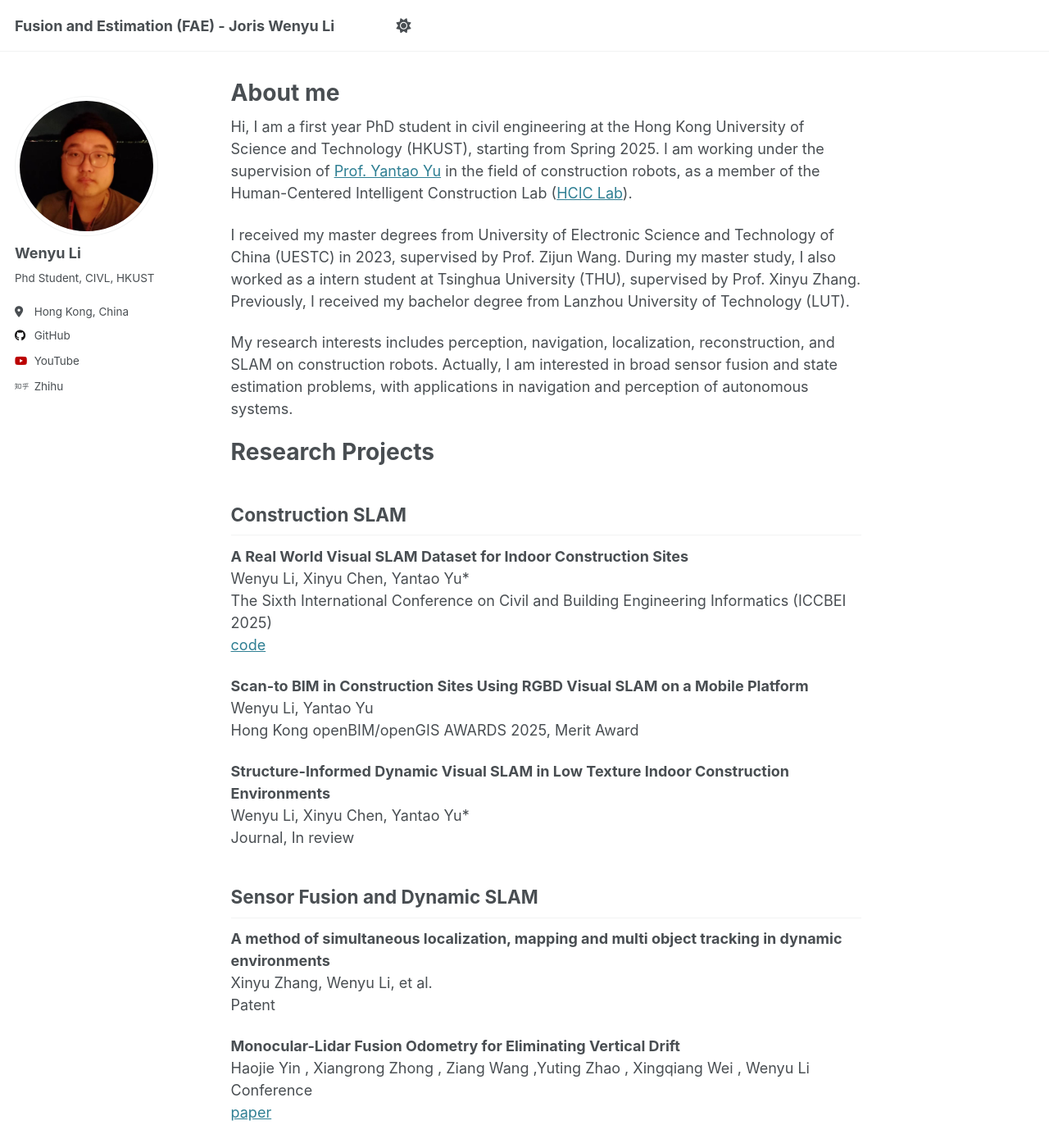
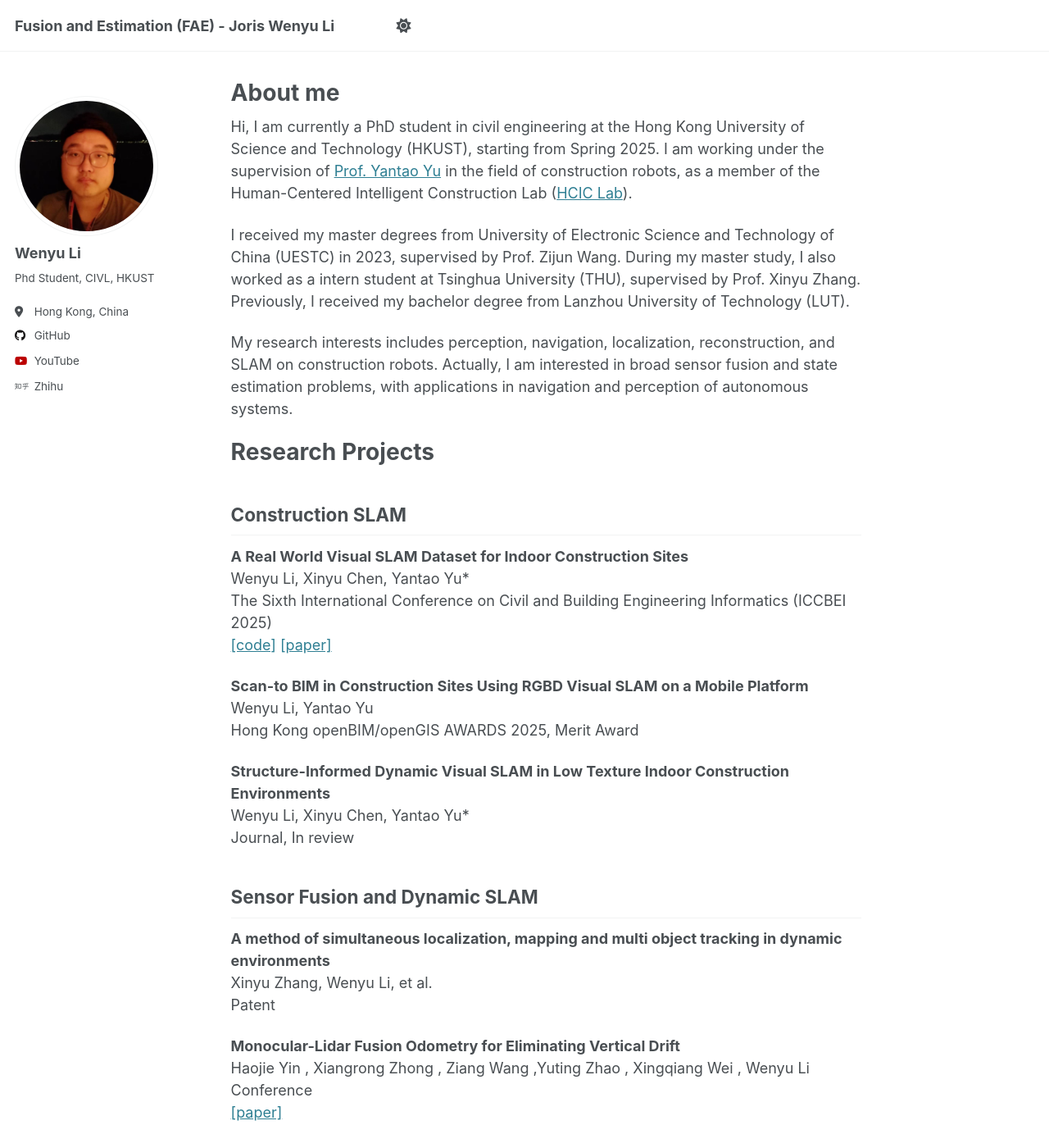
Before and after one commit to WenyuLWY/WenyuLWY.github.io, a Jekyll site: the page built from _pages/about.md, in a window 1280 px wide and 1400 px high. Shown: the whole window at 82% size. Built offline with Jekyll 4.4.1, drawn with Linux system fonts in a browser that asks for light colours; some of the changed text lies outside the part shown.

Commit message:
Update about.md

```diff
--- a/_pages/about.md
+++ b/_pages/about.md
@@ -7,7 +7,7 @@ redirect_from:
   - /about.html
 ---
 
-Hi, I am a first year PhD student in civil engineering at the Hong Kong University of Science and Technology (HKUST), starting from Spring 2025. I am working under the supervision of [Prof. Yantao Yu](https://ce.hkust.edu.hk/people/yantao-yu-yuyantao) in the field of construction robots, as a member of the Human-Centered Intelligent Construction Lab ([HCIC Lab](https://yantaolab.github.io/)).
+Hi, I am currently a PhD student in civil engineering at the Hong Kong University of Science and Technology (HKUST), starting from Spring 2025. I am working under the supervision of [Prof. Yantao Yu](https://ce.hkust.edu.hk/people/yantao-yu-yuyantao) in the field of construction robots, as a member of the Human-Centered Intelligent Construction Lab ([HCIC Lab](https://yantaolab.github.io/)).
 
 I received my master degrees from University of Electronic Science and Technology of China (UESTC) in 2023, supervised by Prof. Zijun Wang. During my master study, I also worked as a intern student at Tsinghua University (THU),  supervised by Prof. Xinyu Zhang. Previously, I received my bachelor degree from Lanzhou University of Technology (LUT).
 
@@ -25,7 +25,7 @@ Construction SLAM
 **A Real World Visual SLAM Dataset for Indoor Construction Sites**
 Wenyu Li, Xinyu Chen, Yantao Yu*
 The Sixth International Conference on Civil and Building Engineering Informatics (ICCBEI 2025)
-[code](https://github.com/WenyuLWY/HCIC-Construction-VSLAM-Dataset)
+[[code]](https://github.com/WenyuLWY/HCIC-Construction-VSLAM-Dataset) [[paper]](https://easychair.org/publications/paper/wQ3d/download)
 
 
 **Scan-to BIM in Construction Sites Using RGBD Visual SLAM on a Mobile Platform**
@@ -45,17 +45,17 @@ Patent
 **Monocular-Lidar Fusion Odometry for Eliminating Vertical Drift**
 Haojie Yin , Xiangrong Zhong , Ziang Wang ,Yuting Zhao , Xingqiang Wei , Wenyu Li
 Conference
-[paper](https://ieeexplore.ieee.org/abstract/document/10275244)
+[[paper]](https://ieeexplore.ieee.org/abstract/document/10275244)
 
 **Dynamic Registration: Joint Ego Motion Estimation and 3D Moving Object Detection in Dynamic Environment**
 Wenyu Li , Xinyu Zhang* , Zijun Wang , Shichun Guo , Nan Qiu and Jun Li
 Arxiv
-[paper](https://arxiv.org/abs/2204.12769)
+[[paper]](https://arxiv.org/abs/2204.12769)
 
 **Research on Multi Sensor Fusion Simultaneous Localization Mapping and Multi Object Tracking**
 Wenyu Li
 Master Thesis
-[paper](http://WenyuLWY.github.io/files/thesis.pdf)
+[[paper]](http://WenyuLWY.github.io/files/thesis.pdf)
 
 
 Other Research
@@ -64,14 +64,14 @@ Other Research
 **Pneumonia Image Classification using EfficientNet with Focal Loss**
 Wenyu Li, Shujin Wei, Yunling Bai, Zikang Song and Teoh Teik Toe*
 Summer research at Nanyang Technological University(NTU), 2022
-[paper](http://WenyuLWY.github.io/files/ICITBE.pdf)
+[[paper]](http://WenyuLWY.github.io/files/ICITBE.pdf)
 
 
 **Impact Analysis of Inference Time Attack of Perception Sensors on Autonomous Vehicles**
 Hanlin Chen, Simin Chen, Wenyu Li, Wei Yang, Yiheng Feng
 Transportation Research Board (TRB)
 Summer research at The University of Texas at Dallas(UT Dallas), 2023
-[paper](http://WenyuLWY.github.io/files/TRB.pdf)
+[[paper]](http://WenyuLWY.github.io/files/TRB.pdf)
 
 Contact
 ======
```
